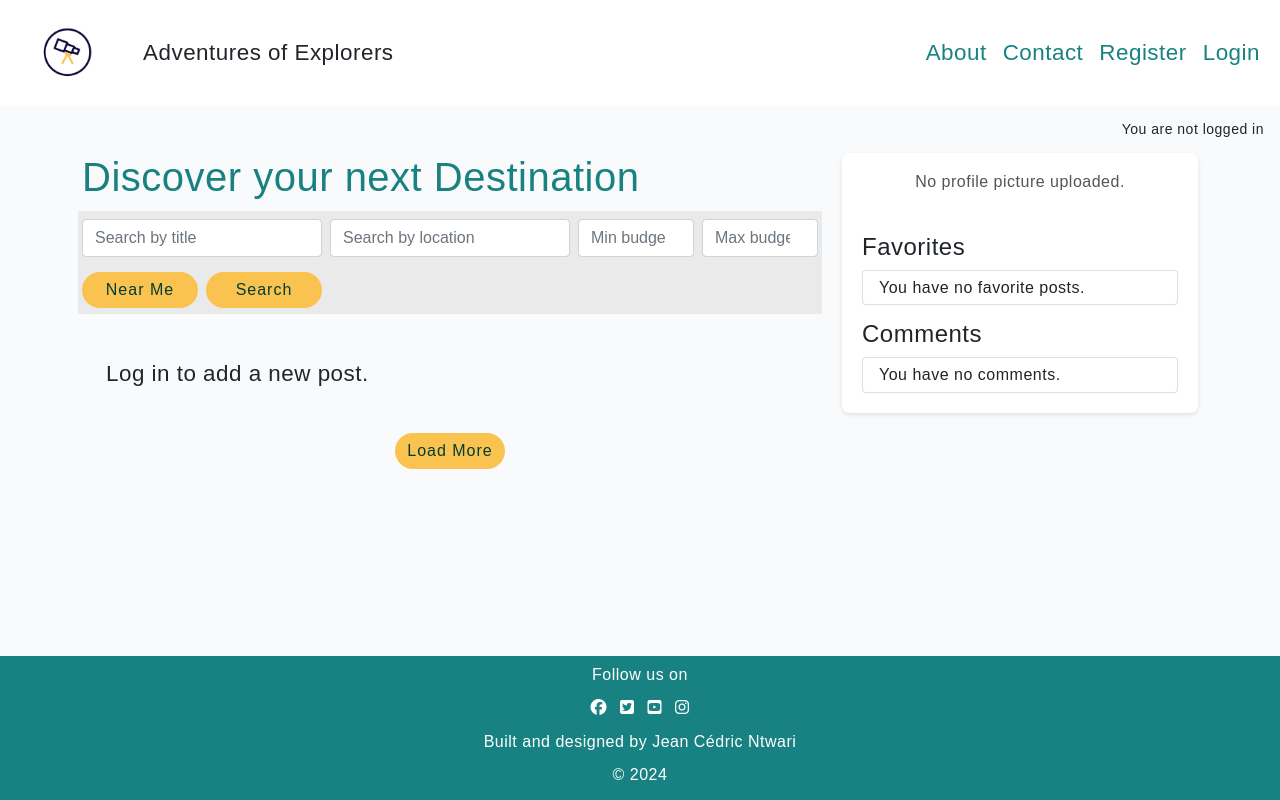
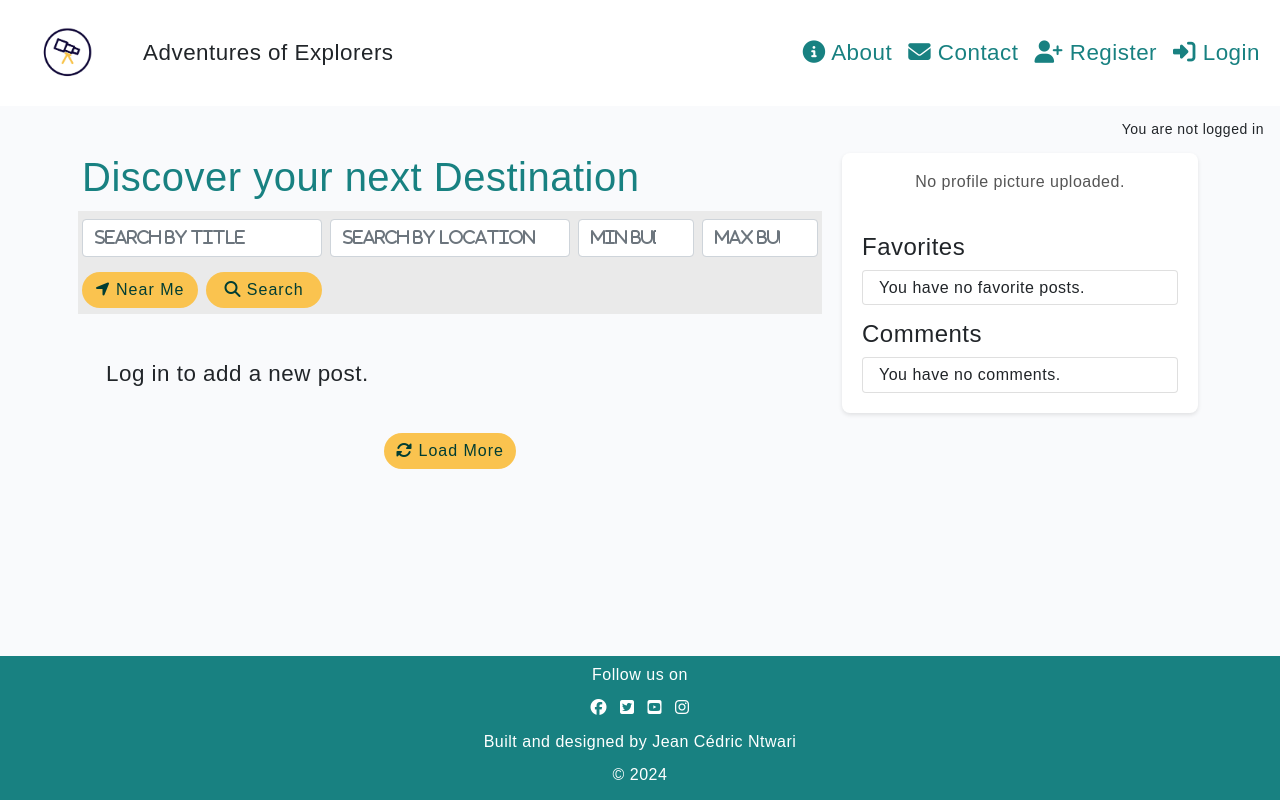
Before and after one commit to CedricNtwari/budget-explorer, a Django app: page / in a window 1280 px wide. Run offline with Django 4.2, Linux system fonts and the light colour scheme; data that the repository does not hold is empty; some libraries are stand-ins or nearby versions.

Commit message:
feat(ui): add icons to buttons and inputs for enhanced UX

```diff
--- a/contact/templates/contact/contact.html
+++ b/contact/templates/contact/contact.html
@@ -10,7 +10,7 @@
   {% endif %}
   <form method="post" novalidate>
     {{ form|crispy }} {% csrf_token %}
-    <button type="submit" class="btn btn-primary">Send</button>
+    <button type="submit" class="btn btn-primary"><i class="fas fa-paper-plane"></i> Send</button>
   </form>
 </div>
 {% endblock %}
--- a/discover/templates/discover/add_post.html
+++ b/discover/templates/discover/add_post.html
@@ -10,7 +10,7 @@
   {% endif %}
   <form method="post" enctype="multipart/form-data">
     {{ form|crispy }} {% csrf_token %}
-    <button type="submit" class="btn btn-primary">Submit</button>
+    <button type="submit" class="btn btn-primary"><i class="fas fa-check"></i> Submit</button>
   </form>
 </div>
 {% endblock %}
--- a/discover/templates/discover/index.html
+++ b/discover/templates/discover/index.html
@@ -30,11 +30,13 @@
           </div>
           <div class="col-6 col-md-2">
             <button type="button" class="btn btn-secondary w-100" onclick="getLocation()">
-              Near Me
+              <i class="fas fa-location-arrow"></i> Near Me
             </button>
           </div>
           <div class="col-6 col-md-2">
-            <button type="submit" class="btn btn-primary w-100">Search</button>
+            <button type="submit" class="btn btn-primary w-100">
+              <i class="fas fa-search"></i> Search
+            </button>
           </div>
         </div>
         <input type="hidden" name="latitude" id="latitude" />
@@ -56,7 +58,9 @@
       </div>
 
       <div class="text-center mt-4">
-        <button id="load-more" class="btn btn-primary">Load More</button>
+        <button id="load-more" class="btn btn-primary">
+          <i class="fas fa-sync-alt"></i> Load More
+        </button>
       </div>
     </div>
 
--- a/discover/templates/discover/update_user_info.html
+++ b/discover/templates/discover/update_user_info.html
@@ -3,7 +3,9 @@
   <h1>Update User Information</h1>
   <form method="post">
     {% csrf_token %} {{ user_form|crispy }}
-    <button type="submit" class="btn btn-primary mt-3">Update Information</button>
+    <button type="submit" class="btn btn-primary mt-3">
+      <i class="fas fa-check"></i> Update Information
+    </button>
   </form>
 </div>
 {% endblock %}
--- a/discover/templates/discover/user_profile.html
+++ b/discover/templates/discover/user_profile.html
@@ -27,7 +27,9 @@
         </div>
         <form method="post" enctype="multipart/form-data">
           {% csrf_token %} {{ form|crispy }}
-          <button type="submit" class="btn btn-primary mt-3">Update Profile Picture</button>
+          <button type="submit" class="btn btn-primary mt-3">
+            <i class="fas fa-check"></i> Update Profile Picture
+          </button>
         </form>
       </div>
     </div>
--- a/static/css/style.css
+++ b/static/css/style.css
@@ -5,6 +5,14 @@
   margin-bottom: 16px;
   border-radius: 8px;
   box-shadow: 0 2px 4px rgba(0, 0, 0, 0.1);
+  transition:
+    transform 0.3s ease,
+    box-shadow 0.3s ease;
+}
+
+.post-card:hover {
+  transform: scale(1.03);
+  box-shadow: 0 4px 12px rgba(0, 0, 0, 0.15);
 }
 
 .post-title {
@@ -433,3 +441,26 @@ footer .container {
 #social-network li a:hover {
   color: #fac34f;
 }
+
+/* Add icons before the placeholders */
+input[name="title"]::placeholder {
+  content: "\f002";
+  font-family: "Font Awesome 5 Free";
+  font-weight: 900;
+  margin-right: 10px;
+}
+
+input[name="location"]::placeholder {
+  content: "\f3c5";
+  font-family: "Font Awesome 5 Free";
+  font-weight: 900;
+  margin-right: 10px;
+}
+
+input[name="min_budget"]::placeholder,
+input[name="max_budget"]::placeholder {
+  content: "\f155";
+  font-family: "Font Awesome 5 Free";
+  font-weight: 900;
+  margin-right: 10px;
+}
--- a/templates/404.html
+++ b/templates/404.html
@@ -2,6 +2,6 @@
 <div class="container">
   <h1>Page Not Found (404)</h1>
   <p>Sorry, the page you are looking for does not exist.</p>
-  <a href="{% url 'home' %}">Go back to the homepage</a>
+  <a href="{% url 'home' %}"><i class="fas fa-home"></i> Go back to the homepage</a>
 </div>
 {% endblock %}
--- a/templates/500.html
+++ b/templates/500.html
@@ -2,6 +2,6 @@
 <div class="container">
   <h1>Server Error (500)</h1>
   <p>Sorry, there was an internal server error.</p>
-  <a href="{% url 'home' %}">Go back to the homepage</a>
+  <a href="{% url 'home' %}"><i class="fas fa-home"></i> Go back to the homepage</a>
 </div>
 {% endblock %}
--- a/templates/account/login.html
+++ b/templates/account/login.html
@@ -22,7 +22,7 @@
         {% if redirect_field_value %}
         <input type="hidden" name="{{ redirect_field_name }}" value="{{ redirect_field_value }}" />
         {% endif %}
-        <button class="btn btn-signup right" type="submit">{% trans "Sign In" %}</button>
+        <button class="btn btn-signup right" type="submit"><i class="fas fa-sign-in-alt"></i> {% trans "Sign In" %}</button>
       </form>
     </div>
   </div>
--- a/templates/account/logout.html
+++ b/templates/account/logout.html
@@ -18,7 +18,9 @@
         {% csrf_token %} {% if redirect_field_value %}
         <input type="hidden" name="{{ redirect_field_name }}" value="{{ redirect_field_value }}" />
         {% endif %}
-        <button class="btn btn-signup right" type="submit">{% trans 'Sign Out' %}</button>
+        <button class="btn btn-signup right" type="submit">
+          <i class="fas fa-sign-out-alt"></i> {% trans 'Sign Out' %}
+        </button>
       </form>
     </div>
   </div>
--- a/templates/account/signup.html
+++ b/templates/account/signup.html
@@ -21,7 +21,9 @@
         {% csrf_token %} {{ form.as_p }} {% if redirect_field_value %}
         <input type="hidden" name="{{ redirect_field_name }}" value="{{ redirect_field_value }}" />
         {% endif %}
-        <button class="btn btn-signup right" type="submit">{% trans "Sign Up" %} &raquo;</button>
+        <button class="btn btn-signup right" type="submit">
+          <i class="fas fa-user-plus"></i> {% trans "Sign Up" %} &raquo;
+        </button>
       </form>
     </div>
   </div>
--- a/templates/base.html
+++ b/templates/base.html
@@ -90,7 +90,7 @@
                 class="nav-link {% if request.path == about_url %}active{% endif %}"
                 aria-current="page"
                 href="{% url 'about' %}"
-                >About</a
+                ><i class="fas fa-info-circle"></i> About</a
               >
             </li>
             <li class="nav-item">
@@ -98,7 +98,7 @@
                 class="nav-link {% if request.path == contact_url %}active{% endif %}"
                 aria-current="page"
                 href="{% url 'contact' %}"
-                >Contact</a
+                ><i class="fas fa-envelope"></i> Contact</a
               >
             </li>
             {% if user.is_authenticated %}
@@ -107,7 +107,7 @@
                 class="nav-link {% if request.path == user_profile_url %}active{% endif %}"
                 aria-current="page"
                 href="{% url 'user_profile' %}"
-                >Profile</a
+                ><i class="fas fa-user"></i> Profile</a
               >
             </li>
             <li class="nav-item">
@@ -115,7 +115,7 @@
                 class="nav-link {% if request.path == logout_url %}active{% endif %}"
                 aria-current="page"
                 href="{% url 'account_logout' %}"
-                >Logout</a
+                ><i class="fas fa-sign-out-alt"></i> Logout</a
               >
             </li>
             {% else %}
@@ -124,7 +124,7 @@
                 class="nav-link {% if request.path == signup_url %}active{% endif %}"
                 aria-current="page"
                 href="{% url 'account_signup' %}"
-                >Register</a
+                ><i class="fas fa-user-plus"></i> Register</a
               >
             </li>
             <li class="nav-item">
@@ -132,7 +132,7 @@
                 class="nav-link {% if request.path == login_url %}active{% endif %}"
                 aria-current="page"
                 href="{% url 'account_login' %}"
-                >Login</a
+                ><i class="fas fa-sign-in-alt"></i> Login</a
               >
             </li>
             {% endif %}
--- a/templates/openid/login.html
+++ b/templates/openid/login.html
@@ -8,11 +8,9 @@
 
 <h1>{% trans 'OpenID Sign In' %}</h1>
 
-
 <form id="openid_login_form" class="openid_login" method="post" action="{% url 'openid_login' %}">
-{% csrf_token %}
-{{form.as_p}}
-<button type="submit">Sign In</button>
+  {% csrf_token %} {{form.as_p}}
+  <button type="submit"><i class="fas fa-sign-in-alt"></i> Sign In</button>
 </form>
 
 {% endblock content %}
--- a/templates/socialaccount/login.html
+++ b/templates/socialaccount/login.html
@@ -17,6 +17,6 @@
 
 <form method="post">
   {% csrf_token %}
-  <button type="submit">{% trans "Continue" %}</button>
+  <button type="submit"><i class="fas fa-arrow-right"></i> {% trans "Continue" %}</button>
 </form>
 {% endblock content %}
--- a/templates/socialaccount/signup.html
+++ b/templates/socialaccount/signup.html
@@ -17,7 +17,7 @@
   {% if redirect_field_value %}
   <input type="hidden" name="{{ redirect_field_name }}" value="{{ redirect_field_value }}" />
   {% endif %}
-  <button type="submit">{% trans "Sign Up" %} &raquo;</button>
+  <button type="submit"><i class="fas fa-user-plus"></i> {% trans "Sign Up" %} &raquo;</button>
 </form>
 
 {% endblock content %}
```
Also changed, not shown: discover/templates/discover/post_detail.html (+12 -4 lines).
